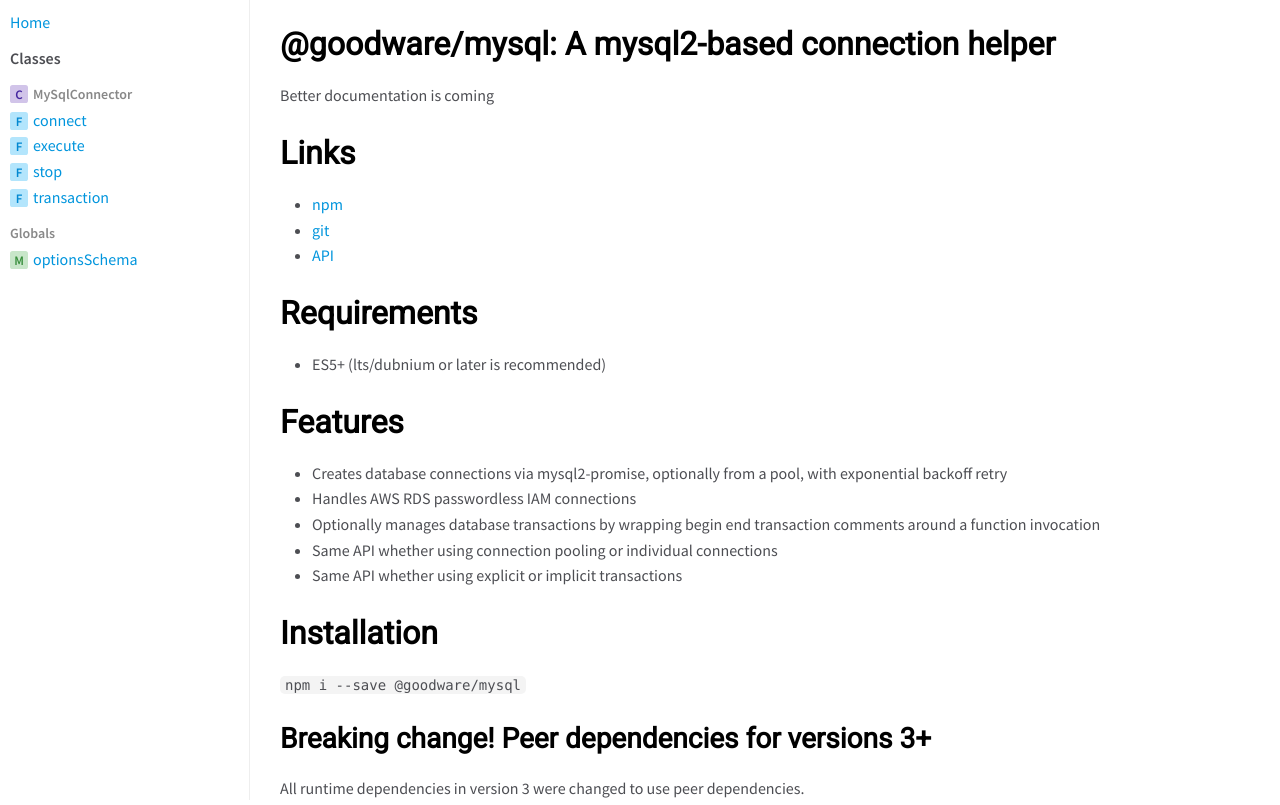
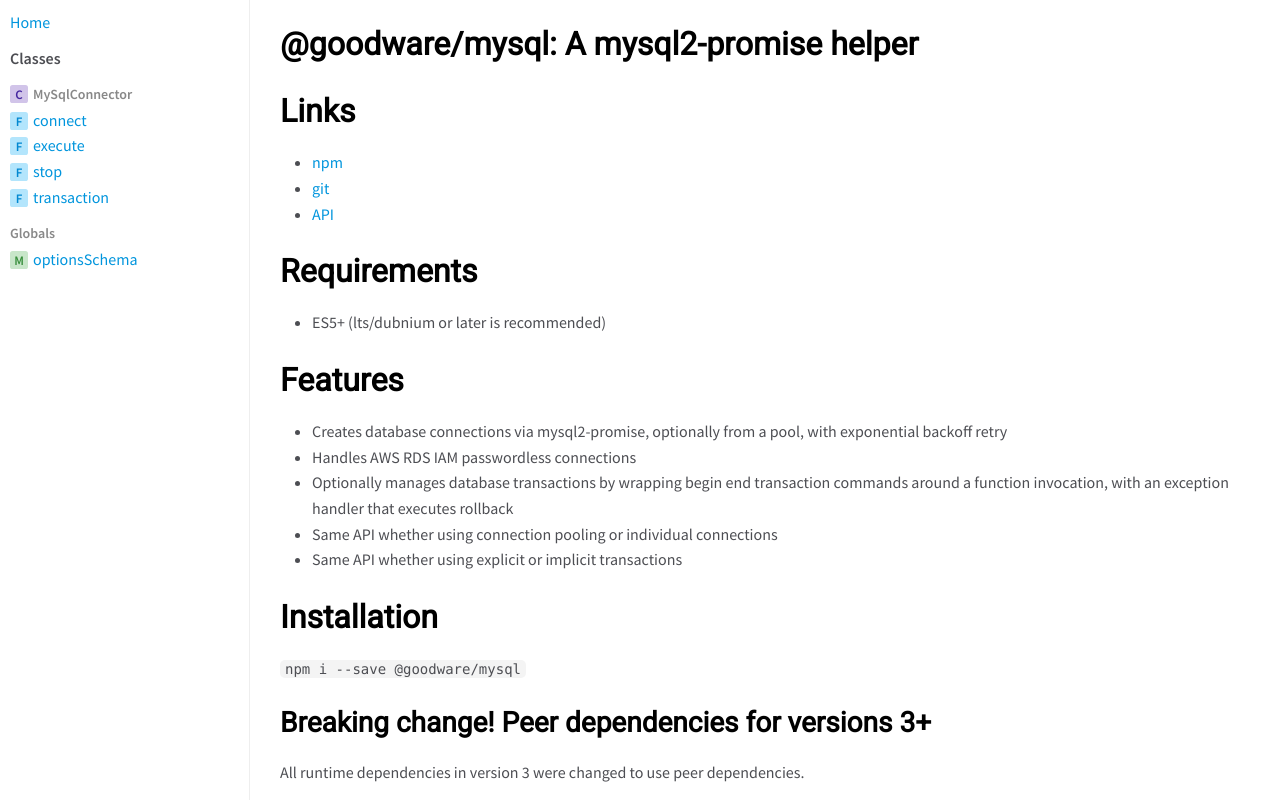
Before and after one commit to good-ware/js-mysql, a website: page docs/index.html in a window 1280 px wide. Shown: the top 805 px of the page. Drawn offline with nearby package versions, Linux system fonts and the light colour scheme.

Commit message:
Update documentation

```diff
--- a/docs/index.html
+++ b/docs/index.html
@@ -48,8 +48,7 @@
 
 
     <section class="readme">
-        <article><h1>@goodware/mysql: A mysql2-based connection helper</h1>
-<p>Better documentation is coming</p>
+        <article><h1>@goodware/mysql: A mysql2-promise helper</h1>
 <h1>Links</h1>
 <ul>
 <li><a href="https://www.npmjs.com/package/@goodware/mysql">npm</a></li>
@@ -63,8 +62,8 @@
 <h1>Features</h1>
 <ul>
 <li>Creates database connections via mysql2-promise, optionally from a pool, with exponential backoff retry</li>
-<li>Handles AWS RDS passwordless IAM connections</li>
-<li>Optionally manages database transactions by wrapping begin end transaction comments around a function invocation</li>
+<li>Handles AWS RDS IAM passwordless connections</li>
+<li>Optionally manages database transactions by wrapping begin end transaction commands around a function invocation, with an exception handler that executes rollback</li>
 <li>Same API whether using connection pooling or individual connections</li>
 <li>Same API whether using explicit or implicit transactions</li>
 </ul>
@@ -144,7 +143,7 @@
 <br class="clear">
 
 <footer>
-    Generated by <a href="https://github.com/jsdoc3/jsdoc">JSDoc 3.6.6</a> on Sat Jan 02 2021 10:48:27 GMT-0800 (Pacific Standard Time) using the Minami theme.
+    Generated by <a href="https://github.com/jsdoc3/jsdoc">JSDoc 3.6.6</a> on Sat Jan 02 2021 11:32:22 GMT-0800 (Pacific Standard Time) using the Minami theme.
 </footer>
 
 <script>prettyPrint();</script>
--- a/package.json
+++ b/package.json
@@ -1,6 +1,6 @@
 {
   "name": "@goodware/mysql",
-  "version": "3.0.2",
+  "version": "3.0.3",
   "description": "A mysql2-based connection helper",
   "keywords": [
     "mysql",
```
Also changed, not shown: docs/MySqlConnector.html (+1 -1 lines), docs/global.html (+1 -1 lines), docs/index.js.html (+1 -1 lines), README.md, 1 other file.
